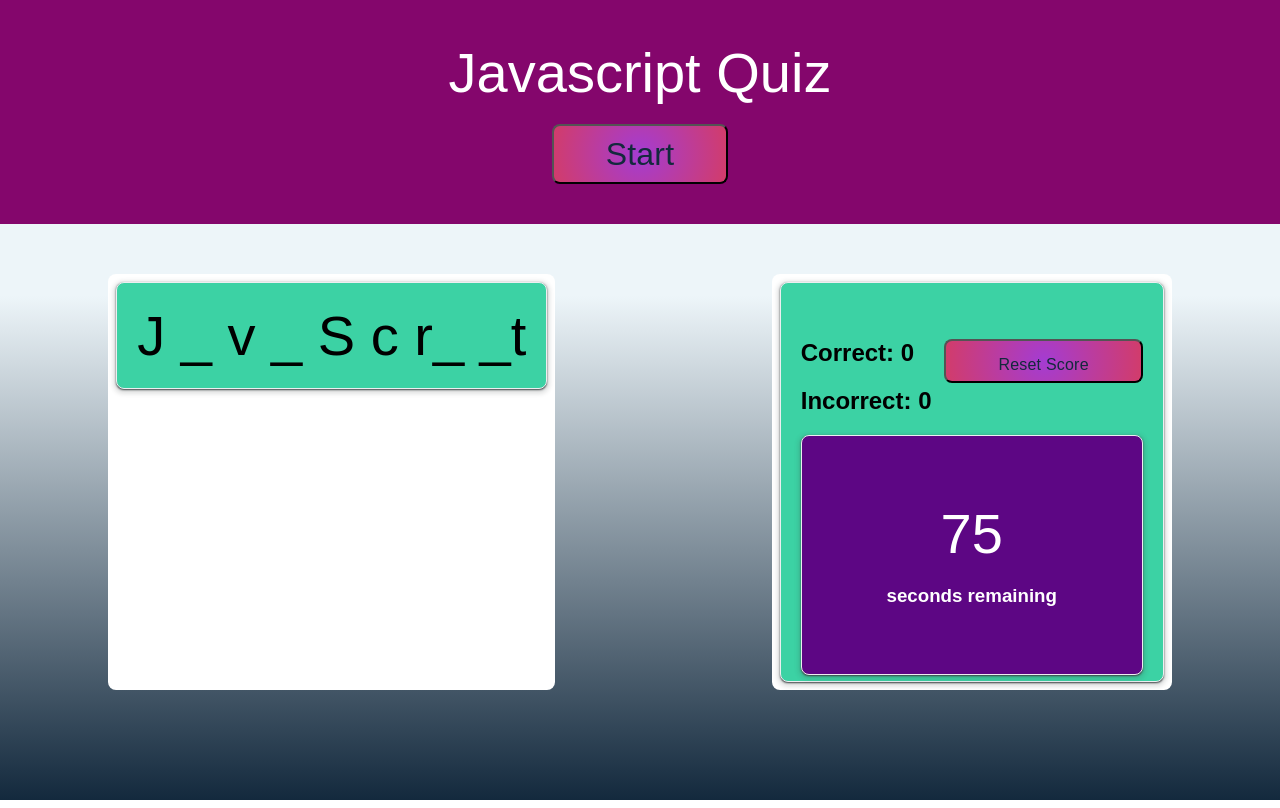
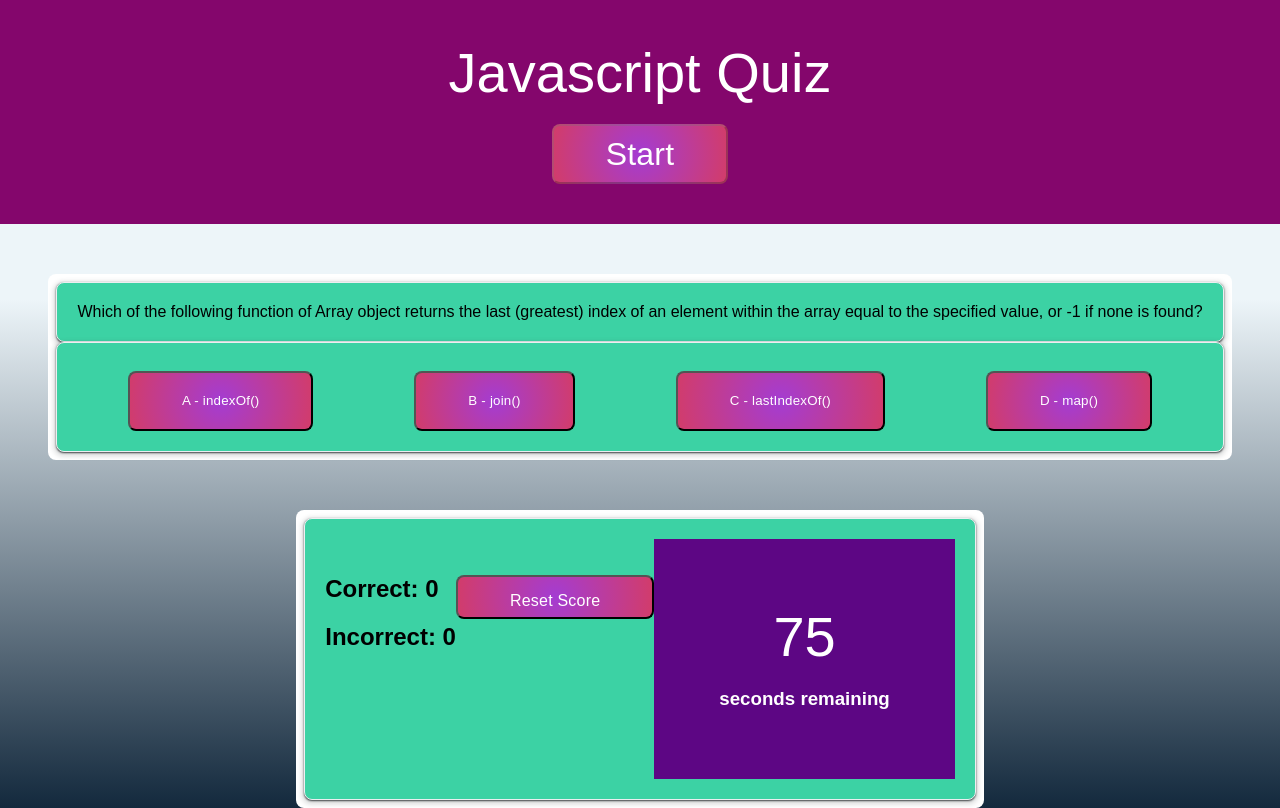
Before and after one commit to laurenagra/Quiz-Time, a plain HTML site: page index.html in a window 1280 px wide. Both pictures are taken after a click on the button "Start". Drawn offline with Linux system fonts and the light colour scheme.

Commit message:
Update js to push questions and create buttons out of answer choices, introduce flex to make choices fit properly

```diff
--- a/index.html
+++ b/index.html
@@ -1,39 +1,37 @@
 <!DOCTYPE html>
 <html lang="en">
   <head>
-    <meta charset="UTF-8">
-    <meta http-equiv="X-UA-Compatible" content="IE=edge">
-    <meta name="viewport" content="width=device-width, initial-scale=1.0">
+    <meta charset="UTF-8" />
+    <meta http-equiv="X-UA-Compatible" content="IE=edge" />
+    <meta name="viewport" content="width=device-width, initial-scale=1.0" />
     <link rel="stylesheet" type="text/css" href="./style.css" />
     <title>Test Your Knowledge!</title>
   </head>
   <body>
     <header>
-        <div class= "large-font">Javascript Quiz</div>
-        <button class="start-btn">Start</button>
+      <div class="large-font">Javascript Quiz</div>
+      <button id="start-btn">Start</button>
     </header>
     <main>
       <section>
-          <div class="card questions">
-            <div class="large-font quest">J _ v _ S c r_ _t</div>
-          </div>
+        <div id="card-questions"></div>
+        <ol id="choices"></ol>
       </section>
 
       <section>
-          <div class="card results">
-            <div class = "win-loss-container">
+        <div id="card-results">
+          <div class="win-loss-container">
             <div>
-            <h2>Correct: <span class="win">0 </span> </h2>
+              <h2>Correct: <span class="win">0 </span></h2>
               <h2>Incorrect: <span class="lose">0</span></h2>
             </div>
             <button class="reset-button">Reset Score</button>
           </div>
-            <div class= "card timer">
-              <div class = "timer-text">
+          <div class="card timer">
+            <div class="timer-text">
               <div class="large-font timer-count">75</div>
               <h3>seconds remaining</h3>
             </div>
-
           </div>
         </div>
       </section>
--- a/index.js
+++ b/index.js
@@ -1,7 +1,3 @@
-// GIVEN I am taking a code quiz
-// WHEN I click the start button
-// THEN a timer starts and I am presented with a question
-
 //Objects must determine which answers are correct
 //Interval- check through code from class for syntax
 //if 60 seconds take 5 seconds off for a wrong answer
@@ -26,59 +22,54 @@ var ansChoice = [];
 //Array of questions I want asked as well as the correct answers
 var questions = [
   {
-        text: 'Which of the following type of variable takes precedence over other if names are same?',
-        choices: ['A - global variable',
+    text: "Which of the following type of variable takes precedence over other if names are same?",
+    choices: [
+      "A - global variable",
 
-        'B - local variable',
+      "B - local variable",
 
-        'C - Both of the above.',
+      "C - Both of the above.",
 
-        'D - None of the above.'],
-        correct: 'B - local variable'
+      "D - None of the above.",
+    ],
+    answer: "B - local variable",
   },
   {
-        text: 'All user-defined objects and built-in objects are descendants of an object called Object?',
-        choices: [
-            'A - true',
-            'B - false'],
-        correct: 'A - true'
+    text: "All user-defined objects and built-in objects are descendants of an object called Object?",
+    choices: ["A - true", "B - false"],
+    answer: "A - true",
   },
   {
-        text: 'Which of the following function of Number object returns a string value version of the current number in a format that may vary according to a browsers locale settings?',
-        choices: [ 'A - toExponential()',
+    text: "Which of the following function of Number object returns a string value version of the current number in a format that may vary according to a browsers locale settings?",
+    choices: [
+      "A - toExponential()",
 
-            'B - toFixed()',
+      "B - toFixed()",
 
-            'C - toLocaleString()',
+      "C - toLocaleString()",
 
-            'D - toString()'
+      "D - toString()",
     ],
-            correct: 'C - toLocaleString()'
+    answer: "C - toLocaleString()",
   },
   {
-        text: 'Which of the following function of String object returns a number indicating whether a reference string comes before or after or is the same as the given string in sort order?',
-        choices: ['A - localeCompare()',
-            'B - search()',
+    text: "Which of the following function of String object returns a number indicating whether a reference string comes before or after or is the same as the given string in sort order?",
+    choices: [
+      "A - localeCompare()",
+      "B - search()",
 
-            'C - substr()',
+      "C - substr()",
 
-            'D - concat()',
+      "D - concat()",
     ],
-         correct: 'A - localeCompare()'
+    answer: "A - localeCompare()",
   },
   {
-        text: 'Which of the following function of Array object returns the last (greatest) index of an element within the array equal to the specified value, or -1 if none is found?',
-        choices: [ 'A - indexOf()',
-
-            'B - join()',
-
-            'C - lastIndexOf()',
-
-            'D - map()'
-        ],
-        correct: 'C - lastIndexOf()'
-    }
-]
+    text: "Which of the following function of Array object returns the last (greatest) index of an element within the array equal to the specified value, or -1 if none is found?",
+    choices: ["A - indexOf()", "B - join()", "C - lastIndexOf()", "D - map()"],
+    answer: "C - lastIndexOf()",
+  },
+];
 
 function init() {
   getWins();
@@ -95,28 +86,28 @@ function quiz() {
 }
 
 //correct function called when the "win condition" is met
-function correct(){
-    wordBlank.textContent = "That's correct!"
-    winCounter++
+function correct() {
+  wordBlank.textContent = "That's correct!";
+  winCounter++;
   quiz.disabled = false;
-    setWins()
+  setWins();
 }
 
 //the incorrect function is called when timer reaches 0
 function incorrect() {
-    wordBlank.textContent = "Incorrect!"
-    loseCounter++
+  wordBlank.textContent = "Incorrect!";
+  loseCounter++;
   startQuiz.disabled = false;
-    setLosses()
+  setLosses();
 }
 
 //Timer function
-function startTimer(){
-    timer = setInterval(function() {
+function startTimer() {
+  timer = setInterval(function () {
     timerCount--;
     timerEl.textCount = timerCount;
     if (timerCount >= 0) {
-            if (isWin && timerCount > 0){
+      if (isWin && timerCount > 0) {
         clearInterval(timer);
         correct();
       }
@@ -125,17 +116,32 @@ function startTimer(){
       clearInterval(timer);
       incorrect();
     }
+    console.log(timerCount);
   }, 1000);
 }
 
 //Create the questions on the screen!
-function renderQ(){
+function renderQ() {
   //Randomly pick a question from the array
   chosenQ = questions[Math.floor(Math.random() * questions.length)];
-    ansToQ = chosenQ.split('');
+  console.log(chosenQ.choices);
+  var myQuestion = document.getElementById("card-questions");
+  console.log(myQuestion);
+  var choicesEl = document.getElementById("choices");
+  myQuestion.textContent = chosenQ.text;
+  chosenQ.choices.forEach((element) => {
+    var listItem = document.createElement("button");
+    listItem.setAttribute("class", "btn-color");
+    listItem.innerHTML = element;
+    choicesEl.appendChild(listItem);
+  });
+
+  if (chosenQ.answer === userChoice) {
+    console.log(correct);
+  }
   numAns = ansToQ.length;
-    ansChoice = []
-    for (var i = 0; i < numAns; i++){
+  ansChoice = [];
+  for (var i = 0; i < numAns; i++) {
     ansChoice.push("_");
   }
   //Convert questionEl array into a string to render it on screen
@@ -143,21 +149,21 @@ function renderQ(){
 }
 
 //Update the correct count on screen and sets count to client storage
-function setCorrect(){
+function setCorrect() {
   correct.textContent = winCounter;
   localStorage.setItem("winCount", winCounter);
 }
 
 //Update the incorrect count on tscreen and set count to client storage
-function setInccorect(){
+function setInccorect() {
   incorrect.textContent = loseCounter;
   localStorage.setItem("loseCount", loseCounter);
 }
 
 //Check local storage for previous wins and losses
-function getWins(){
+function getWins() {
   var storedWins = localStorage.getItem("winCount");
-    if (storedWins === null){
+  if (storedWins === null) {
     winCounter = 0;
   } else {
     winCounter = storedWins;
@@ -166,9 +172,9 @@ function getWins(){
   correct.textContent = winCounter;
 }
 
-function getLosses(){
-    var storedLosses = localStorage.getItem("loseCount")
-    if (storedLosses === null){
+function getLosses() {
+  var storedLosses = localStorage.getItem("loseCount");
+  if (storedLosses === null) {
     loseCounter = 0;
   } else {
     loseCounter = storedLosses;
@@ -176,16 +182,36 @@ function getLosses(){
   incorrect.textContent = loseCounter;
 }
 
-function checkWin(){
-    if (chosenQ === ansChoice.join("")){
+function checkWin() {
+  if (chosenQ === ansChoice.join("")) {
     isWin = true;
   }
 }
 
+//Test if the guess answer is correct and render it to the screen
+function checkAnswer(questions, answer) {
+  var answer = false;
+  for (var i = 0; i < numAns; i++) {
+    if (chosenQ[i] === answer) answer = true;
+  }
+}
 
 //Adds event listener
 startQuiz.addEventListener("click", quiz);
 
+//Reset your quiz
+var resetButton = document.querySelector(".reset-button");
+
+function resetQuiz() {
+  // Resets win and loss counts
+  winCounter = 0;
+  loseCounter = 0;
+  // Renders win and loss counts and sets them into client storage
+  setWins();
+  setLosses();
+}
+// Attaches event listener to button
+resetButton.addEventListener("click", resetQuiz);
 
 // WHEN I answer a question
 // THEN I am presented with another question
--- a/style.css
+++ b/style.css
@@ -36,7 +36,7 @@
       rgba(210, 60, 106) 100%
     );
     border-radius: 8px;
-    color: #13293d;
+    color: white;
     cursor: pointer;
     font-size: 2em;
     letter-spacing: 0.21px;
@@ -82,7 +82,7 @@
     height: 400px;
   }
 
-  .card {
+  #card-questions, #card-results, #choices{
     background:
       rgba(60, 210, 164);
     border: 1px solid #eceff1;
@@ -91,6 +91,13 @@
       rgba(60, 64, 67, 0.15) 0 2px 4px 3px;
     margin: auto;
     padding: 20px;
+    display: flex;
+    flex-wrap: wrap;
+    justify-content: space-around;
+  }
+
+  .btn-color{
+    font-size: smaller;
   }
 
   .word-blanks {
```
Lines whose indentation alone changed are shown as unchanged.
